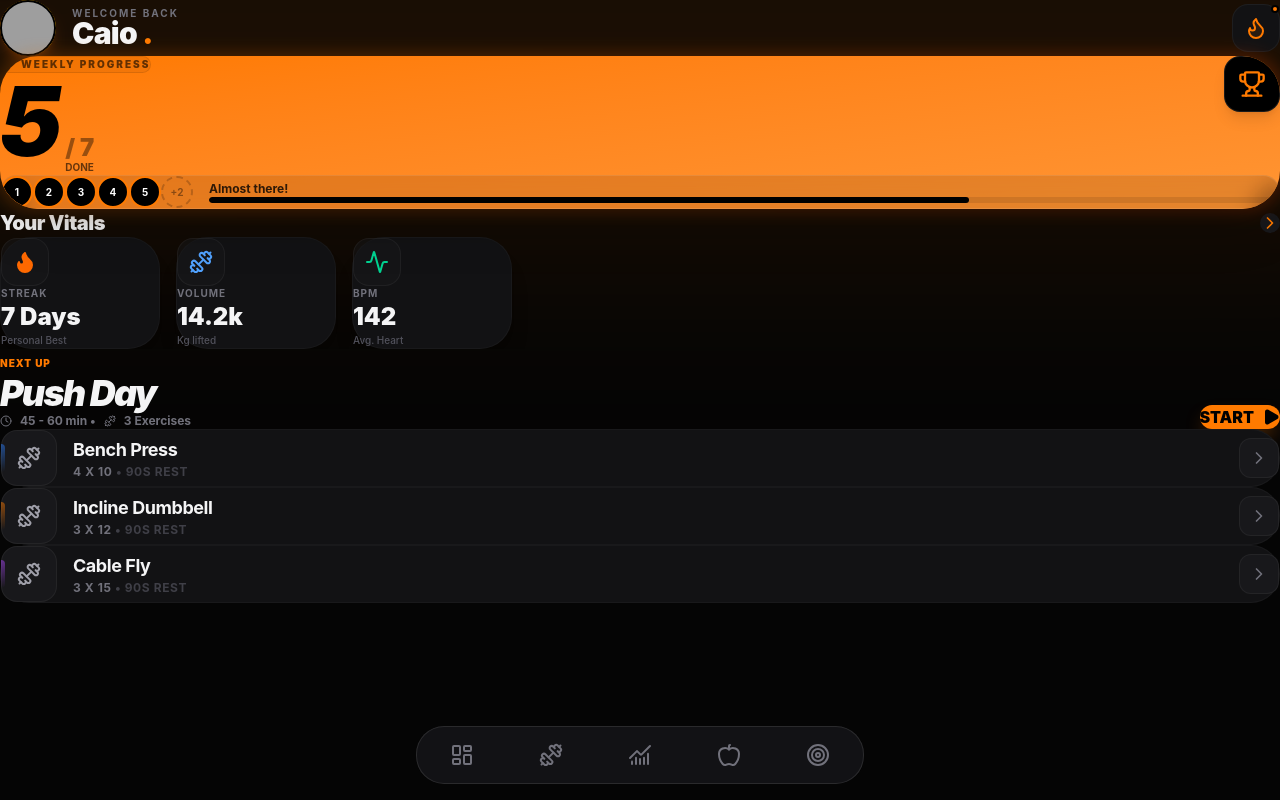
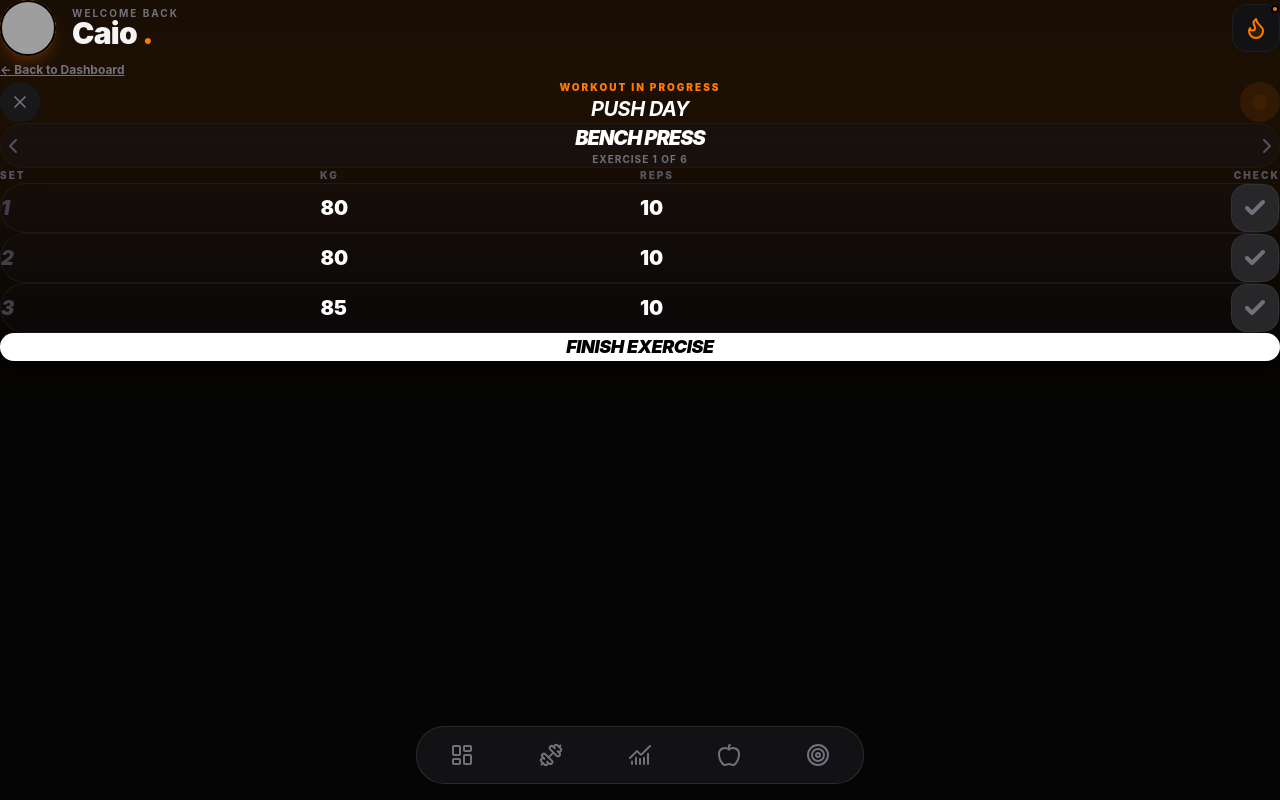
Before and after one commit to CaioSantos280/nexus, a React (Vite) app: page / in a window 1280 px wide. Both pictures are taken after a click on the button "START". Built offline with nearby package versions, Linux system fonts and the light colour scheme; grey boxes are pictures that could not be loaded; the HTML template or start-up script is replaced by a standard one.

Commit message:
att rapida

```diff
--- a/src/components/dashboard/TodayWorkout.tsx
+++ b/src/components/dashboard/TodayWorkout.tsx
@@ -1,5 +1,10 @@
-import { Play, Clock, ChevronRight, Dumbbell } from "lucide-react";
+import { Play, Clock, Dumbbell } from "lucide-react";
 import { motion } from "framer-motion";
+
+// Adicionamos a tipagem para o componente receber a função de iniciar
+type TodayWorkoutProps = {
+  onStart?: () => void;
+};
 
 const exercises = [
   { name: "Bench Press", sets: "4 x 10", color: "from-blue-500" },
@@ -7,9 +12,9 @@ const exercises = [
   { name: "Cable Fly", sets: "3 x 15", color: "from-purple-500" },
 ];
 
-export default function TodayWorkout() {
+export default function TodayWorkout({ onStart }: TodayWorkoutProps) {
   return (
-    <section className="mt-10">
+    <section className="mt-10 mb-10">
       <div className="mb-6 flex items-end justify-between px-1">
         <div>
           <span className="text-[10px] font-black uppercase tracking-widest text-[#ff7a00]">Next Up</span>
@@ -22,7 +27,8 @@ export default function TodayWorkout() {
         <motion.button
           whileHover={{ scale: 1.05 }}
           whileTap={{ scale: 0.95 }}
-          className="flex items-center gap-2 rounded-2xl bg-[#ff7a00] px-6 py-4 font-black text-black shadow-[0_10px_20px_-5px_rgba(255,122,0,0.4)]"
+          onClick={onStart} // Aqui a mágica acontece
+          className="flex items-center gap-2 rounded-2xl bg-[#ff7a00] px-6 py-4 font-black text-black shadow-[0_10px_20px_-5px_rgba(255,122,0,0.4)] transition-all active:shadow-none"
         >
           START <Play size={18} fill="currentColor" />
         </motion.button>
@@ -31,13 +37,12 @@ export default function TodayWorkout() {
       <div className="space-y-4">
         {exercises.map((exercise, index) => (
           <motion.div
-            initial={{ opacity: 0, x: -20 }}
-            animate={{ opacity: 1, x: 0 }}
+            initial={{ opacity: 0, y: 10 }}
+            animate={{ opacity: 1, y: 0 }}
             transition={{ delay: index * 0.1 }}
             key={exercise.name}
             className="group relative flex items-center justify-between rounded-[32px] bg-[#121214] p-5 border border-white/[0.03] active:bg-zinc-800 transition-colors"
           >
-            {/* Indicador Lateral Colorido */}
             <div className={`absolute left-0 top-1/4 bottom-1/4 w-1 rounded-r-full bg-gradient-to-b ${exercise.color} to-transparent opacity-50`} />
 
             <div className="flex items-center gap-4">
@@ -45,18 +50,12 @@ export default function TodayWorkout() {
                 <Dumbbell size={24} />
               </div>
               <div>
-                <h3 className="font-bold text-lg tracking-tight text-zinc-100">
-                  {exercise.name}
-                </h3>
+                <h3 className="font-bold text-lg tracking-tight text-zinc-100">{exercise.name}</h3>
                 <p className="text-xs font-bold text-zinc-500 uppercase tracking-wider">
                   {exercise.sets} <span className="ml-2 text-zinc-700">• 90s rest</span>
                 </p>
               </div>
             </div>
-
-            <button className="h-10 w-10 rounded-xl bg-zinc-900 border border-white/5 flex items-center justify-center text-zinc-500">
-              <ChevronRight size={20} />
-            </button>
           </motion.div>
         ))}
       </div>
--- /dev/null
+++ b/src/components/workout/ActiveWorkout.tsx
@@ -0,0 +1,177 @@
+import { useState, useEffect } from "react";
+import { motion, AnimatePresence } from "framer-motion";
+import { Check, Clock, X, ChevronRight, ChevronLeft } from "lucide-react";
+
+// 1. Tipagem para manter o projeto pro
+interface Set {
+  id: number;
+  reps: number;
+  weight: number;
+  completed: boolean;
+}
+
+export default function ActiveWorkout() {
+  // 2. Estado local para os exercícios (depois levaremos isso para o Zustand)
+  const [sets, setSets] = useState<Set[]>([
+    { id: 1, reps: 10, weight: 80, completed: false },
+    { id: 2, reps: 10, weight: 80, completed: false },
+    { id: 3, reps: 10, weight: 85, completed: false },
+  ]);
+
+  const [restTime, setRestTime] = useState(0);
+  const [isActive, setIsActive] = useState(false);
+
+  useEffect(() => {
+    let interval: any;
+    if (isActive && restTime > 0) {
+      interval = setInterval(() => setRestTime((t) => t - 1), 1000);
+    } else if (restTime === 0) {
+      setIsActive(false);
+    }
+    return () => clearInterval(interval);
+  }, [isActive, restTime]);
+
+  // 3. Função para dar Check e iniciar descanso
+  const toggleSet = (id: number) => {
+    setSets((prev) =>
+      prev.map((set) => {
+        if (set.id === id) {
+          const newState = !set.completed;
+          if (newState) {
+            setRestTime(90); // Start timer only if checking as done
+            setIsActive(true);
+          }
+          return { ...set, completed: newState };
+        }
+        return set;
+      })
+    );
+  };
+
+  // 4. Função para atualizar peso/reps em tempo real
+  const updateSetValue = (id: number, field: "reps" | "weight", value: number) => {
+    setSets((prev) =>
+      prev.map((s) => (s.id === id ? { ...s, [field]: value } : s))
+    );
+  };
+
+  return (
+    <div className="space-y-6 pb-20">
+      {/* Header */}
+      <div className="flex items-center justify-between">
+        <button className="h-10 w-10 rounded-full bg-zinc-900 flex items-center justify-center text-zinc-500 active:scale-90 transition-transform">
+          <X size={20} />
+        </button>
+        <div className="text-center">
+          <p className="text-[10px] font-black uppercase tracking-[0.2em] text-[#ff7a00]">Workout in Progress</p>
+          <h2 className="text-xl font-bold italic uppercase tracking-tight text-white">Push Day</h2>
+        </div>
+        <div className="h-10 w-10 bg-[#ff7a00]/10 rounded-full flex items-center justify-center">
+          <div className="h-2 w-2 bg-[#ff7a00] rounded-full animate-ping" />
+        </div>
+      </div>
+
+      {/* Rest Timer Overlay */}
+      <AnimatePresence>
+        {restTime > 0 && (
+          <motion.div
+            initial={{ height: 0, opacity: 0 }}
+            animate={{ height: "auto", opacity: 1 }}
+            exit={{ height: 0, opacity: 0 }}
+            className="overflow-hidden"
+          >
+            <div className="bg-[#ff7a00] p-5 rounded-[28px] flex items-center justify-between shadow-[0_20px_40px_-10px_rgba(255,122,0,0.3)]">
+              <div className="flex items-center gap-4">
+                <div className="bg-black/20 p-3 rounded-2xl">
+                  <Clock size={24} className="text-black animate-[spin_3s_linear_infinite]" />
+                </div>
+                <div>
+                  <p className="text-[10px] font-black uppercase leading-none text-black/60">Resting Time</p>
+                  <p className="text-3xl font-[950] tabular-nums text-black leading-none mt-1">
+                    {Math.floor(restTime / 60)}:{(restTime % 60).toString().padStart(2, '0')}
+                  </p>
+                </div>
+              </div>
+              <button
+                onClick={() => setRestTime(0)}
+                className="bg-black text-[#ff7a00] px-5 py-3 rounded-2xl font-black text-xs active:scale-95 transition-transform"
+              >
+                SKIP
+              </button>
+            </div>
+          </motion.div>
+        )}
+      </AnimatePresence>
+
+      {/* Exercise Selector */}
+      <div className="flex items-center justify-between bg-zinc-900/40 p-2 rounded-[32px] border border-white/[0.03] backdrop-blur-md">
+        <button className="p-4 text-zinc-600 hover:text-white transition-colors active:scale-75"><ChevronLeft /></button>
+        <div className="text-center">
+          <h3 className="font-[950] italic text-xl uppercase tracking-tighter text-white">Bench Press</h3>
+          <p className="text-[10px] text-zinc-500 font-bold uppercase tracking-widest">Exercise 1 of 6</p>
+        </div>
+        <button className="p-4 text-zinc-600 hover:text-white transition-colors active:scale-75"><ChevronRight /></button>
+      </div>
+
+      {/* Sets List */}
+      <div className="space-y-4">
+        <div className="grid grid-cols-4 px-8 text-[10px] font-black uppercase tracking-[0.2em] text-zinc-600">
+          <span>Set</span>
+          <span>Kg</span>
+          <span>Reps</span>
+          <span className="text-right">Check</span>
+        </div>
+
+        {sets.map((set, index) => (
+          <motion.div
+            key={set.id}
+            layout
+            className={`grid grid-cols-4 items-center p-4 rounded-[28px] border transition-all duration-500 ${
+              set.completed
+              ? "bg-[#ff7a00]/10 border-[#ff7a00]/30 shadow-inner"
+              : "bg-zinc-900/20 border-white/[0.05]"
+            }`}
+          >
+            <span className={`text-xl font-[950] pl-4 italic ${set.completed ? "text-[#ff7a00]" : "text-zinc-700"}`}>
+              {index + 1}
+            </span>
+
+            <input
+              type="number"
+              value={set.weight}
+              onChange={(e) => updateSetValue(set.id, "weight", Number(e.target.value))}
+              className={`bg-transparent text-xl font-black w-16 focus:outline-none transition-colors ${set.completed ? "text-white/40" : "text-white"}`}
+            />
+
+            <input
+              type="number"
+              value={set.reps}
+              onChange={(e) => updateSetValue(set.id, "reps", Number(e.target.value))}
+              className={`bg-transparent text-xl font-black w-16 focus:outline-none transition-colors ${set.completed ? "text-white/40" : "text-white"}`}
+            />
+
+            <div className="flex justify-end pr-2">
+              <button
+                onClick={() => toggleSet(set.id)}
+                className={`h-12 w-12 rounded-2xl flex items-center justify-center transition-all duration-300 ${
+                  set.completed
+                  ? "bg-[#ff7a00] text-black shadow-[0_0_20px_rgba(255,122,0,0.4)] rotate-[360deg]"
+                  : "bg-zinc-800 text-zinc-500 border border-white/5"
+                }`}
+              >
+                <Check size={24} strokeWidth={4} />
+              </button>
+            </div>
+          </motion.div>
+        ))}
+      </div>
+
+      {/* Footer Actions */}
+      <div className="pt-4">
+        <button className="w-full py-6 rounded-[32px] bg-white text-black font-[950] text-lg shadow-xl active:scale-95 transition-all uppercase italic tracking-tight">
+          Finish Exercise
+        </button>
+      </div>
+    </div>
+  );
+}
--- a/src/pages/Home.tsx
+++ b/src/pages/Home.tsx
@@ -1,17 +1,47 @@
+import { useState } from "react";
 import MainLayout from "../layouts/MainLayout";
 import Topbar from "../components/dashboard/Topbar";
 import TodayWorkout from "../components/dashboard/TodayWorkout";
+import ActiveWorkout from "../components/workout/ActiveWorkout";
+import { motion, AnimatePresence } from "framer-motion";
 import { Flame, Dumbbell, Trophy, ChevronRight, Activity } from "lucide-react";
 
 export default function Home() {
+  // Estado temporário até você configurar o Zustand
+  const [isTraining, setIsTraining] = useState(false);
+
   return (
+
     <MainLayout>
       <Topbar />
 
-      {/* Progress Section - Estilo Dashboard de Supercarro */}
+      <AnimatePresence mode="wait">
+        {isTraining ? (
+          <motion.div
+            key="active"
+            initial={{ opacity: 0, x: 20 }}
+            animate={{ opacity: 1, x: 0 }}
+            exit={{ opacity: 0, x: -20 }}
+          >
+            {/* Botão temporário para voltar (Só pra você testar a UI) */}
+            <button
+              onClick={() => setIsTraining(false)}
+              className="mb-4 text-xs font-bold text-zinc-500 underline"
+            >
+              ← Back to Dashboard
+            </button>
+            <ActiveWorkout />
+          </motion.div>
+        ) : (
+          <motion.div
+            key="dashboard"
+            initial={{ opacity: 0, x: -20 }}
+            animate={{ opacity: 1, x: 0 }}
+            exit={{ opacity: 0, x: 20 }}
+          >
+            {/* Progress Section */}
             <section className="mt-8 relative group active:scale-[0.98] transition-transform duration-200">
               <div className="absolute -inset-1 bg-gradient-to-r from-[#ff7a00] to-[#ff4d00] rounded-[40px] blur opacity-20" />
-
               <div className="relative overflow-hidden rounded-[38px] bg-gradient-to-br from-[#ff7a00] to-[#ff9533] p-8 shadow-2xl">
                 <div className="flex justify-between items-start">
                   <div>
@@ -26,7 +56,6 @@ export default function Home() {
                       </div>
                     </div>
                   </div>
-
                   <div className="h-14 w-14 rounded-2xl bg-black flex items-center justify-center shadow-lg border border-white/10">
                     <Trophy className="text-[#ff7a00]" size={28} />
                   </div>
@@ -35,13 +64,10 @@ export default function Home() {
                 <div className="mt-10 flex items-center gap-4 bg-black/10 backdrop-blur-md rounded-3xl p-5 border border-white/10">
                   <div className="flex -space-x-2">
                     {[1, 2, 3, 4, 5].map((i) => (
-                <div key={i} className="w-8 h-8 rounded-full border-2 border-[#ff7a00] bg-black flex items-center justify-center text-[10px] font-bold text-white">
+                      <div key={i} className="w-8 h-8 rounded-full border-2 border-[#ff7a00] bg-black flex items-center justify-center text-[10px] font-bold text-white uppercase italic">
                         {i}
                       </div>
                     ))}
-              <div className="w-8 h-8 rounded-full border-2 border-dashed border-black/20 flex items-center justify-center text-[10px] font-bold text-black/40">
-                +2
-              </div>
                   </div>
                   <div className="flex-1">
                     <p className="text-xs font-bold text-black/80">Almost there!</p>
@@ -53,10 +79,10 @@ export default function Home() {
               </div>
             </section>
 
-      {/* Horizontal Cards - UX de Swipe */}
+            {/* Vitals Section */}
             <div className="mt-10 flex items-center justify-between px-2">
               <h3 className="text-xl font-black tracking-tight">Your Vitals</h3>
-        <button className="p-2 bg-zinc-900 rounded-full text-[#ff7a00] active:bg-zinc-800">
+              <button className="p-2 bg-zinc-900 rounded-full text-[#ff7a00] active:bg-zinc-800 transition-colors">
                 <ChevronRight size={20} />
               </button>
             </div>
@@ -82,22 +108,29 @@ export default function Home() {
               />
             </section>
 
-      <TodayWorkout />
+            {/* Botão de Start foi movido para dentro do TodayWorkout ou podemos disparar o setIsTraining(true) dele */}
+            <TodayWorkout onStart={() => setIsTraining(true)} />
+          </motion.div>
+        )}
+      </AnimatePresence>
     </MainLayout>
   );
 }
 
-function QuickStat({ icon, label, value, sub }: any) {
+function QuickStat({ icon, label, value, sub }: { icon: React.ReactNode, label: string, value: string, sub: string }) {
   return (
-    <div className="min-w-[160px] snap-center rounded-[32px] bg-[#121214] p-6 border border-white/[0.03] shadow-xl active:scale-95 transition-transform">
-      <div className="w-12 h-12 rounded-2xl bg-zinc-900/50 flex items-center justify-center border border-white/[0.05]">
+    <motion.div
+      whileTap={{ scale: 0.95 }}
+      className="min-w-[160px] snap-center rounded-[32px] bg-[#121214] p-6 border border-white/[0.03] shadow-xl transition-all hover:bg-zinc-900/50"
+    >
+      <div className="w-12 h-12 rounded-2xl bg-zinc-900/50 flex items-center justify-center border border-white/[0.05] shadow-inner">
         {icon}
       </div>
       <div className="mt-6">
         <p className="text-[10px] font-bold uppercase tracking-widest text-zinc-500">{label}</p>
-        <h4 className="text-2xl font-black mt-1">{value}</h4>
+        <h4 className="text-2xl font-black mt-1 tracking-tight text-white">{value}</h4>
         <p className="text-[10px] font-medium text-zinc-600 mt-1">{sub}</p>
       </div>
-    </div>
+    </motion.div>
   );
 }
```
Lines whose indentation alone changed are shown as unchanged.
